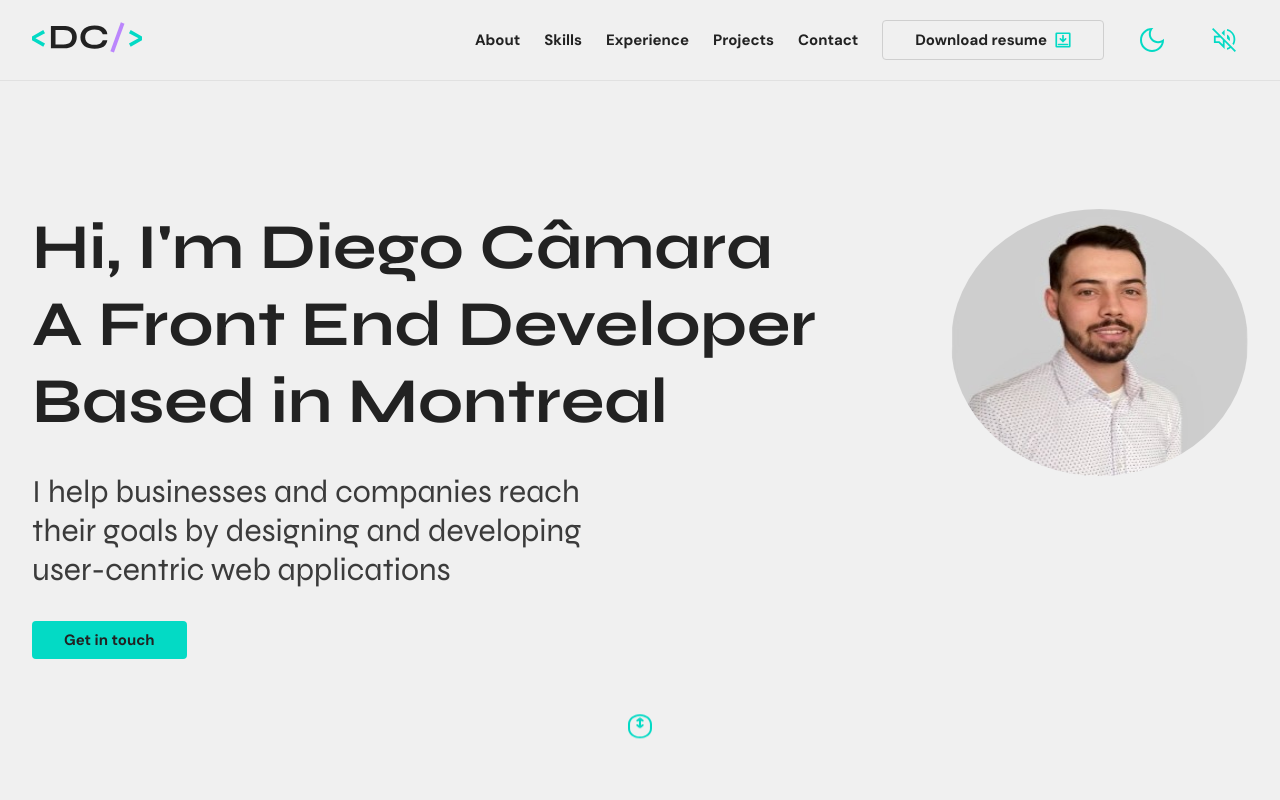
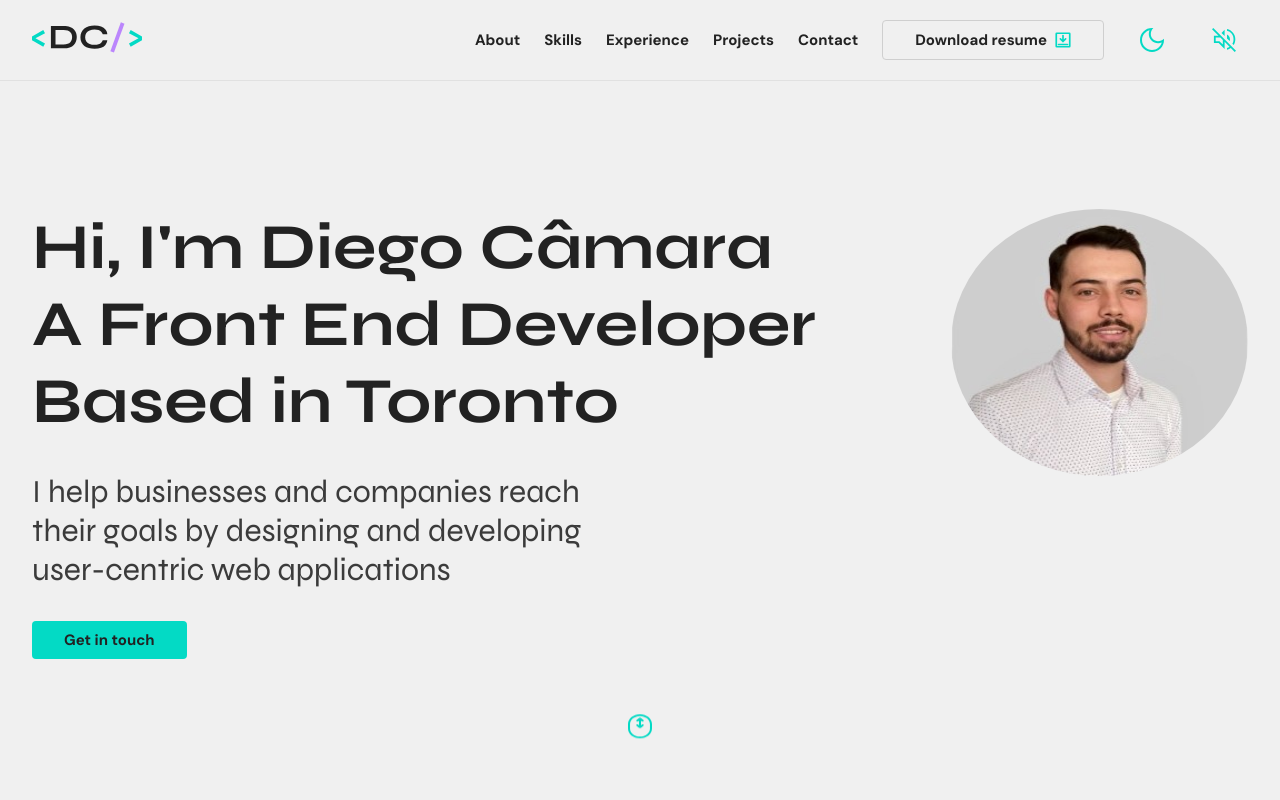
Before and after one commit to diegodscamara/portfolio, a React (Vite) app: page / in a window 1280 px wide. Shown: the top 800 px of the page. Built offline with nearby package versions, Linux system fonts and the light colour scheme.

Commit message:
Update location in hero component

```diff
--- a/src/components/hero/index.tsx
+++ b/src/components/hero/index.tsx
@@ -29,7 +29,7 @@ export function Hero(): JSX.Element {
             <br />
             A Front End Developer
             <br />
-            Based in Montreal
+            Based in Toronto
           </Title>
           <Subtitle>
             I help businesses and companies reach
```
